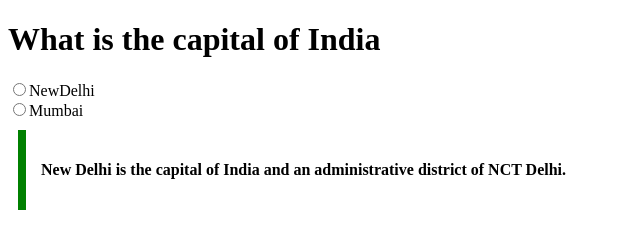
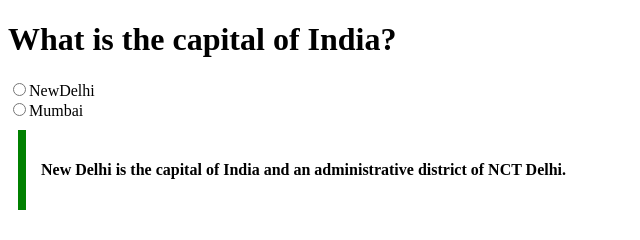
Before and after one commit to acciojob/trivia-Shubham800210, a website: page main.html in a window 1280 px wide. Shown: the full height of the page, 0-640 px from the left. Drawn offline with Linux system fonts and the light colour scheme.

Commit message:
created a submission

```diff
--- a/main.html
+++ b/main.html
@@ -8,7 +8,7 @@
 
 <body>
 	<!-- the entire body must be written by student -->
-	<h1>What is the capital of India</h1>
+	<h1>What is the capital of India?</h1>
 	<input type="radio">NewDelhi
 	<br>
 	<input type="radio">Mumbai
```
